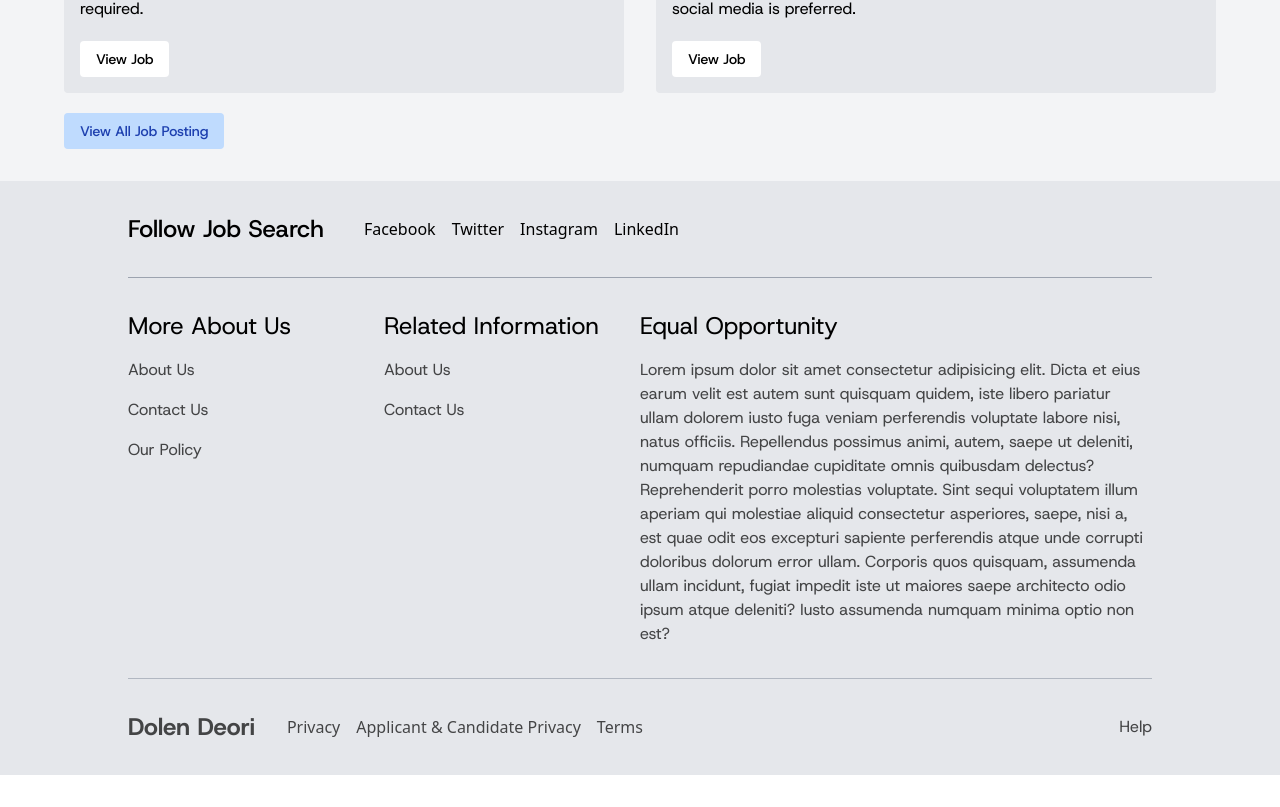
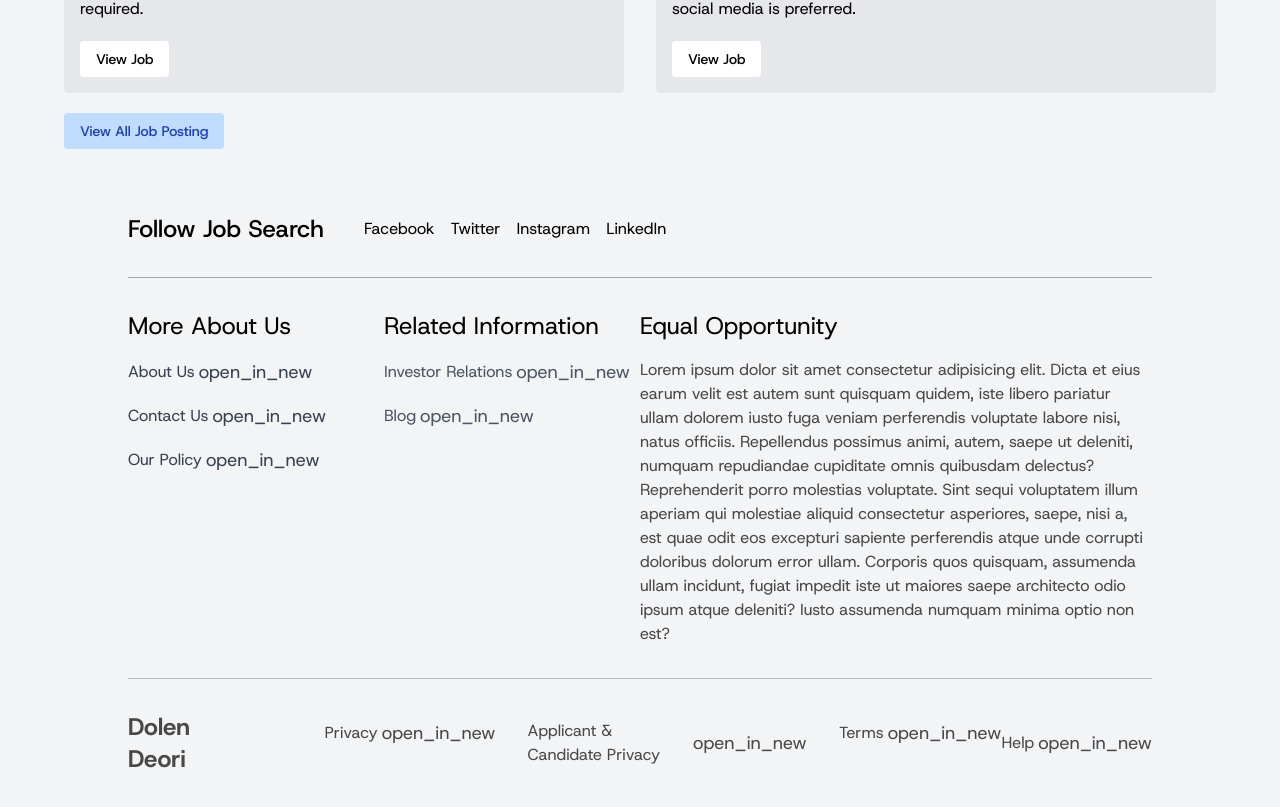
Before and after one commit to DolenDeori/JobPortal, a React (Vite) app: page / in a window 1280 px wide. Shown: the part 1581-2388 px from the top of the page. Before the commit the page ends 2356 px from the top, so only its background shows below. Built offline with nearby package versions, Linux system fonts and the light colour scheme.

Commit message:
IMPROVEMENT: Footer Design.

```diff
--- a/src/components/Footer.jsx
+++ b/src/components/Footer.jsx
@@ -2,22 +2,30 @@ import React from "react";
 
 export const Footer = () => {
   return (
-    <footer className="bg-gray-200 text-black md:px-16 lg:px-32 px-4 py-8 flex flex-col gap-8">
+    <footer className="bg-gray-100 text-black md:px-16 lg:px-32 px-4 py-8 flex flex-col gap-8 font-HostGroteskRegular">
       <div className="flex justify-start items-center border-b pb-8 border-gray-400">
         <h1 className="font-HostGroteskMedium text-2xl">Follow Job Search</h1>
         <div>
           <ul className="flex gap-4 ml-10">
             <li>
-              <a href="#">Facebook</a>
+              <a href="#" className="hover:underline">
+                Facebook
+              </a>
             </li>
             <li>
-              <a href="#">Twitter</a>
+              <a href="#" className="hover:underline">
+                Twitter
+              </a>
             </li>
             <li>
-              <a href="#">Instagram</a>
+              <a href="#" className="hover:underline">
+                Instagram
+              </a>
             </li>
             <li>
-              <a href="#">LinkedIn</a>
+              <a href="#" className="hover:underline">
+                LinkedIn
+              </a>
             </li>
           </ul>
         </div>
@@ -25,15 +33,42 @@ export const Footer = () => {
       <div className="flex flex-col md:flex-row">
         <div className=" basis-1/3">
           <h1 className="font-HostGroteskRegular text-2xl">More About Us</h1>
-          <ul className="mt-4 space-y-4 font-HostGroteskRegular opacity-70">
+          <ul className="mt-4 space-y-4 font-HostGroteskRegular text-gray-700">
             <li>
-              <a href="#">About Us</a>
+              <a
+                href="#"
+                className="flex items-center gap-1 hover:text-gray-900"
+                target="_blank"
+              >
+                About Us
+                <span className="material-symbols-outlined text-lg">
+                  open_in_new
+                </span>
+              </a>
             </li>
             <li>
-              <a href="#">Contact Us</a>
+              <a
+                href="#"
+                className="flex items-center gap-1 hover:text-gray-900"
+                target="_blank"
+              >
+                Contact Us{" "}
+                <span className="material-symbols-outlined text-lg">
+                  open_in_new
+                </span>
+              </a>
             </li>
             <li>
-              <a href="#">Our Policy</a>
+              <a
+                href="#"
+                className="flex items-center gap-1 hover:text-gray-900"
+                target="_blank"
+              >
+                Our Policy{" "}
+                <span className="material-symbols-outlined text-lg">
+                  open_in_new
+                </span>
+              </a>
             </li>
           </ul>
         </div>
@@ -41,12 +76,30 @@ export const Footer = () => {
           <h1 className="font-HostGroteskRegular text-2xl">
             Related Information
           </h1>
-          <ul className="mt-4 space-y-4 font-HostGroteskRegular opacity-70">
+          <ul className="mt-4 space-y-4 font-HostGroteskRegular text-gray-600">
             <li>
-              <a href="#">About Us</a>
+              <a
+                href="#"
+                className="flex items-center gap-1 hover:text-gray-900"
+                target="_blank"
+              >
+                Investor Relations{" "}
+                <span class="material-symbols-outlined text-lg">
+                  open_in_new
+                </span>
+              </a>
             </li>
             <li>
-              <a href="#">Contact Us</a>
+              <a
+                href="#"
+                className="flex items-center gap-1 hover:text-gray-900"
+                target="_blank"
+              >
+                Blog{" "}
+                <span class="material-symbols-outlined text-lg">
+                  open_in_new
+                </span>
+              </a>
             </li>
           </ul>
         </div>
@@ -71,23 +124,41 @@ export const Footer = () => {
         </div>
       </div>
       <div className="flex justify-between items-center border-t pt-8 border-gray-400 opacity-70">
-        <div className="flex justify-center items-center gap-4">
+        <div className="flex justify-center items-center gap-16">
           {" "}
           <span className="font-HostGroteskBold text-2xl">Dolen Deori</span>
-          <ul className="flex gap-4 ml-4">
+          <ul className="flex gap-8 ml-4 font-HostGroteskRegular">
             <li>
-              <a href="#">Privacy</a>
+              <a href="#" className="flex items-center gap-1">
+                Privacy{" "}
+                <span class="material-symbols-outlined text-lg">
+                  open_in_new
+                </span>
+              </a>
             </li>
             <li>
-              <a href="#">Applicant & Candidate Privacy</a>
+              <a href="#" className="flex items-center gap-1">
+                Applicant & Candidate Privacy{" "}
+                <span class="material-symbols-outlined text-lg">
+                  open_in_new
+                </span>
+              </a>
             </li>
             <li>
-              <a href="#">Terms</a>
+              <a href="#" className="flex items-center gap-1">
+                Terms{" "}
+                <span class="material-symbols-outlined text-lg">
+                  open_in_new
+                </span>{" "}
+              </a>
             </li>
           </ul>
         </div>
-        <a href="#" className="font-HostGroteskRegular">
+        <a href="#" className="font-HostGroteskRegular flex items-center gap-1">
           Help
+          <span class="material-symbols-outlined text-lg">
+            open_in_new
+          </span>{" "}
         </a>
       </div>
     </footer>
```
